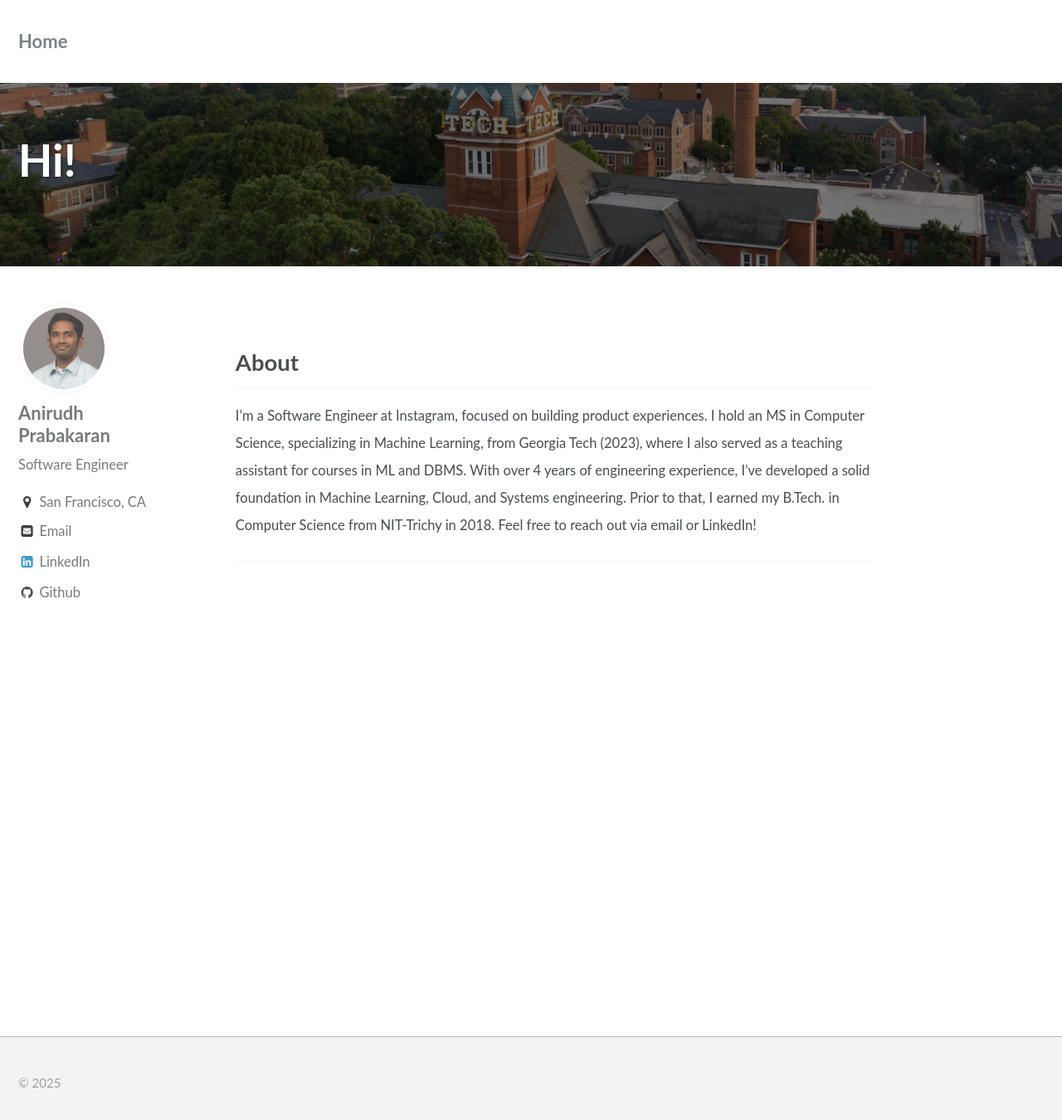
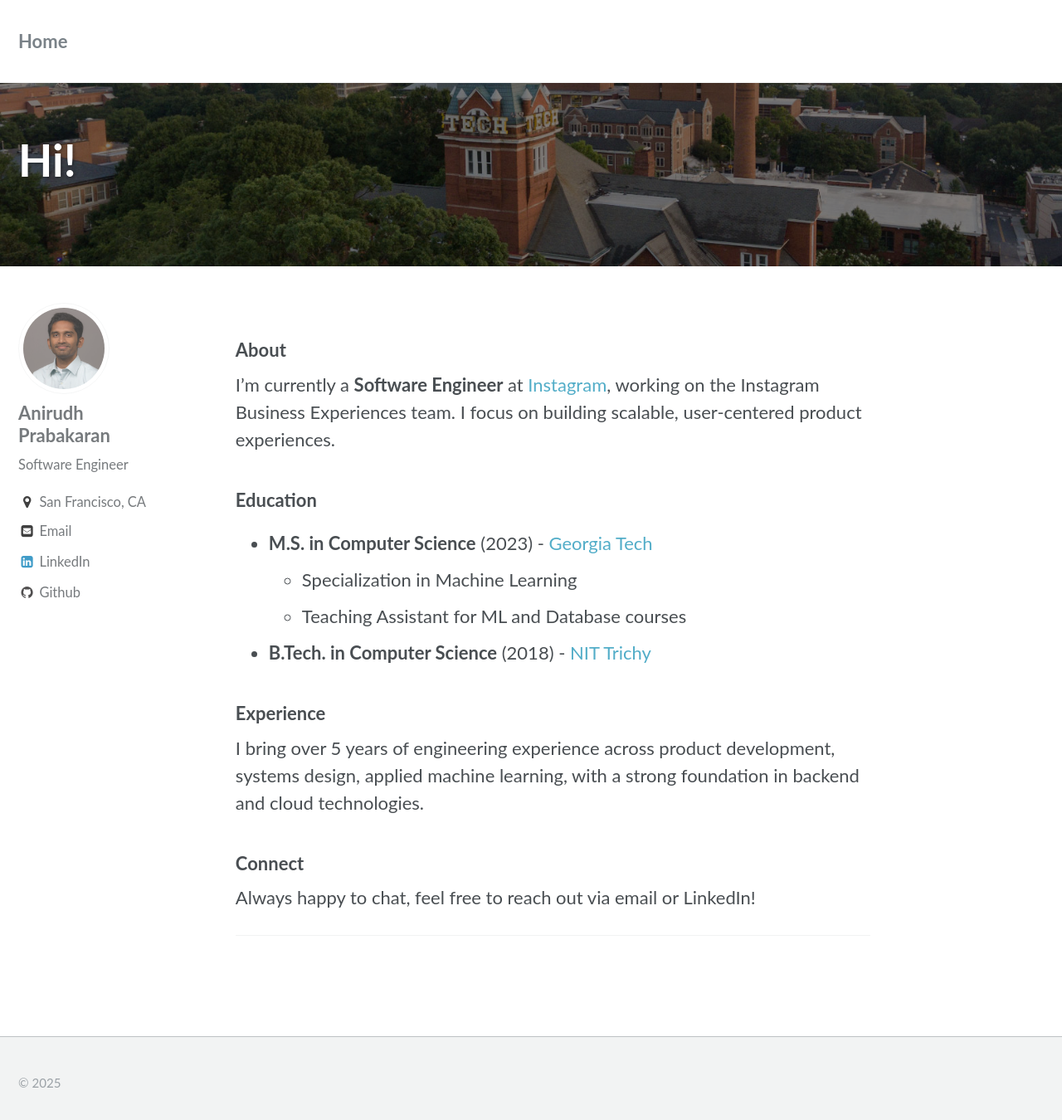
Before and after one commit to Anirudh58/Anirudh58.github.io, a Jekyll site: the page built from _pages/home.md, in a window 1280 px wide and 1361 px high. Shown: the top 1350 px of the window at 83% size. Built offline with Jekyll 4.4.1, drawn with Linux system fonts in a browser that asks for light colours; some of the changed lines change nothing that is shown.

Commit message:
update home

```diff
--- a/_pages/home.md
+++ b/_pages/home.md
@@ -13,28 +13,23 @@ excerpt: ""
 
 ---
 
-## About
+### About
 
-<small> I’m a Software Engineer at Instagram, focused on building product experiences. I hold an MS in Computer Science, specializing in Machine Learning, from Georgia Tech (2023), where I also served as a teaching assistant for courses in ML and DBMS. With over 4 years of engineering experience, I’ve developed a solid foundation in Machine Learning, Cloud, and Systems engineering. Prior to that, I earned my B.Tech. in Computer Science from NIT-Trichy in 2018. Feel free to reach out via email or LinkedIn!
-</small>
+I'm currently a **Software Engineer** at [Instagram](https://instagram.com), working on the Instagram Business Experiences team. I focus on building scalable, user-centered product experiences.
 
+### Education
+- **M.S. in Computer Science** (2023) - [Georgia Tech](https://www.gatech.edu)
+  - Specialization in Machine Learning
+  - Teaching Assistant for ML and Database courses
+- **B.Tech. in Computer Science** (2018) - [NIT Trichy](https://www.nitt.edu)
 
-<!-- <small> This summer I interned at [Meta](https://meta.com) in the Creation ML team, where I had the opportunity to work end-to-end on ML pipelines, building and training large scale models for Music Recommendation used across Facebook for Stories and Reels. Prior to starting my Masters, I have worked in Machine Learning roles at [Iron Mountain Insight](https://www.ironmountain.com/services/content-service-platform) and [Samsung Research Institute Bangalore](https://research.samsung.com/sri-b). I graduated from [NIT-Trichy](https://www.nitt.edu/home/academics/departments/cse/) in 2018, where I received my B.Tech. in Computer Science and Engineering. Please head over to my [resume](/resume) or [work](/work) to know more about my experiences. </small> -->
-<!--
-## Interests
+### Experience
+I bring over 5 years of engineering experience across product development, systems design, applied machine learning, with a strong foundation in backend and cloud technologies.
 
-<small> I love Mathematics and solving challenging problem statements or puzzles. I always hope and strive to write clean, well-documented code. In the past 4 years of my academic and industry experience, I have worked with a good mix of Machine Learning, Systems and Cloud. In the next few years of my career, I want to explore and learn more along similar domains, building solutions that bridge research and industry.  </small>
-
-<small> Work apart, I passionately follow and play Football/Cricket. I try to practice yoga regularly and truly believe being active and fit is essential for a well-functioning mind. </small> -->
-
+### Connect
+Always happy to chat, feel free to reach out via email or LinkedIn!
 
 <div id='featured'></div>
 
 
 ---
-
-<!-- Currently, I'm working with Athelas, where I combine software and healthcare to create smarter, more efficient tools that enhance patient care.
-
-I earned my MS in Computer Science from Georgia Tech in 2023, with a focus on Machine Learning (ML). During that time, I also taught ML and DBMS courses. With over 4 years of experience in ML Engineering roles at companies like Meta, Iron Mountain Insight, and Samsung Research Institute Bangalore, I've built a strong foundation in ML, Cloud, and Systems work. My educational journey began with a B.Tech. in Computer Science and Engineering from NIT-Trichy in 2018.
-
-Want to know more about me? Check out my resume or work, and don't hesitate to reach out directly if you'd like to chat! -->
```
